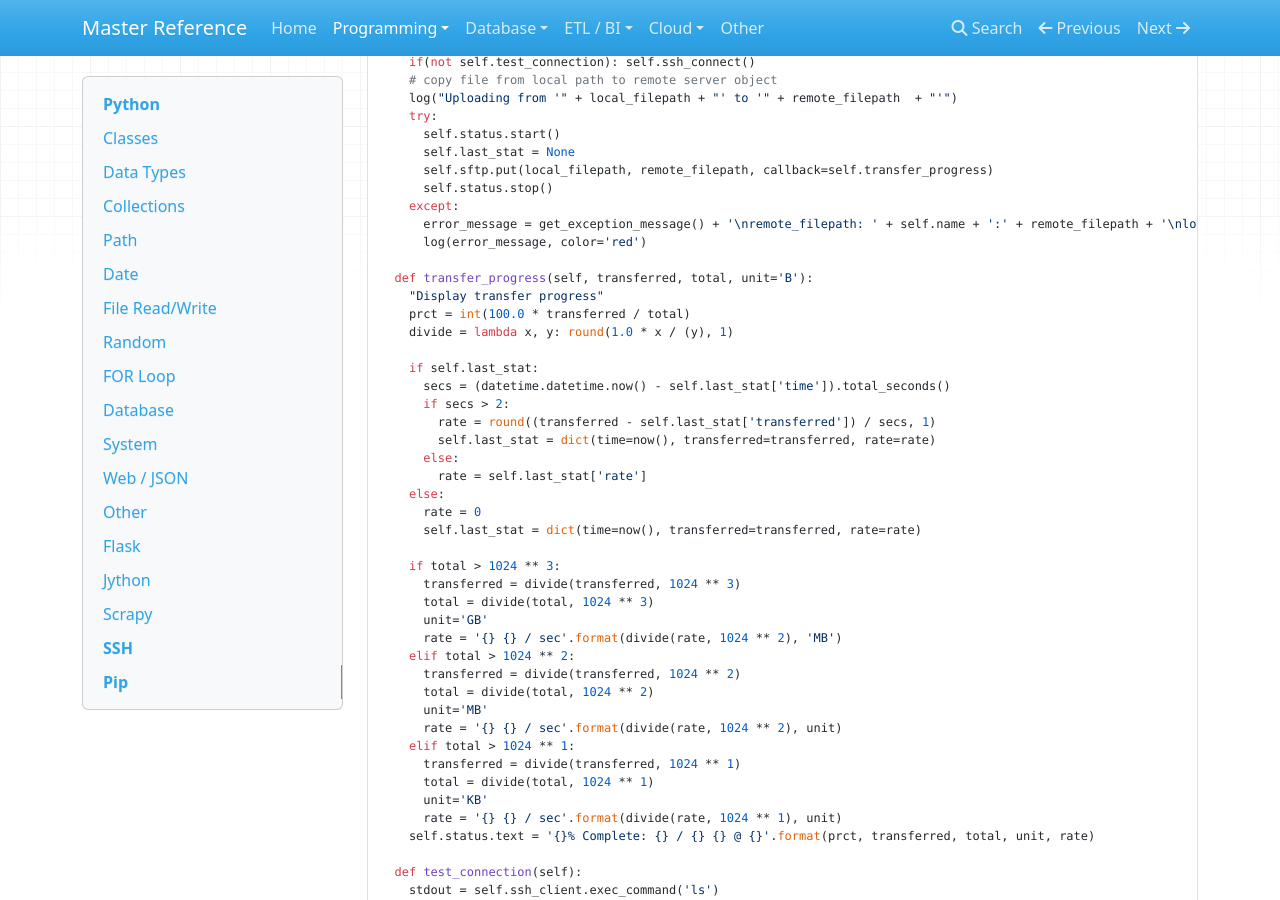
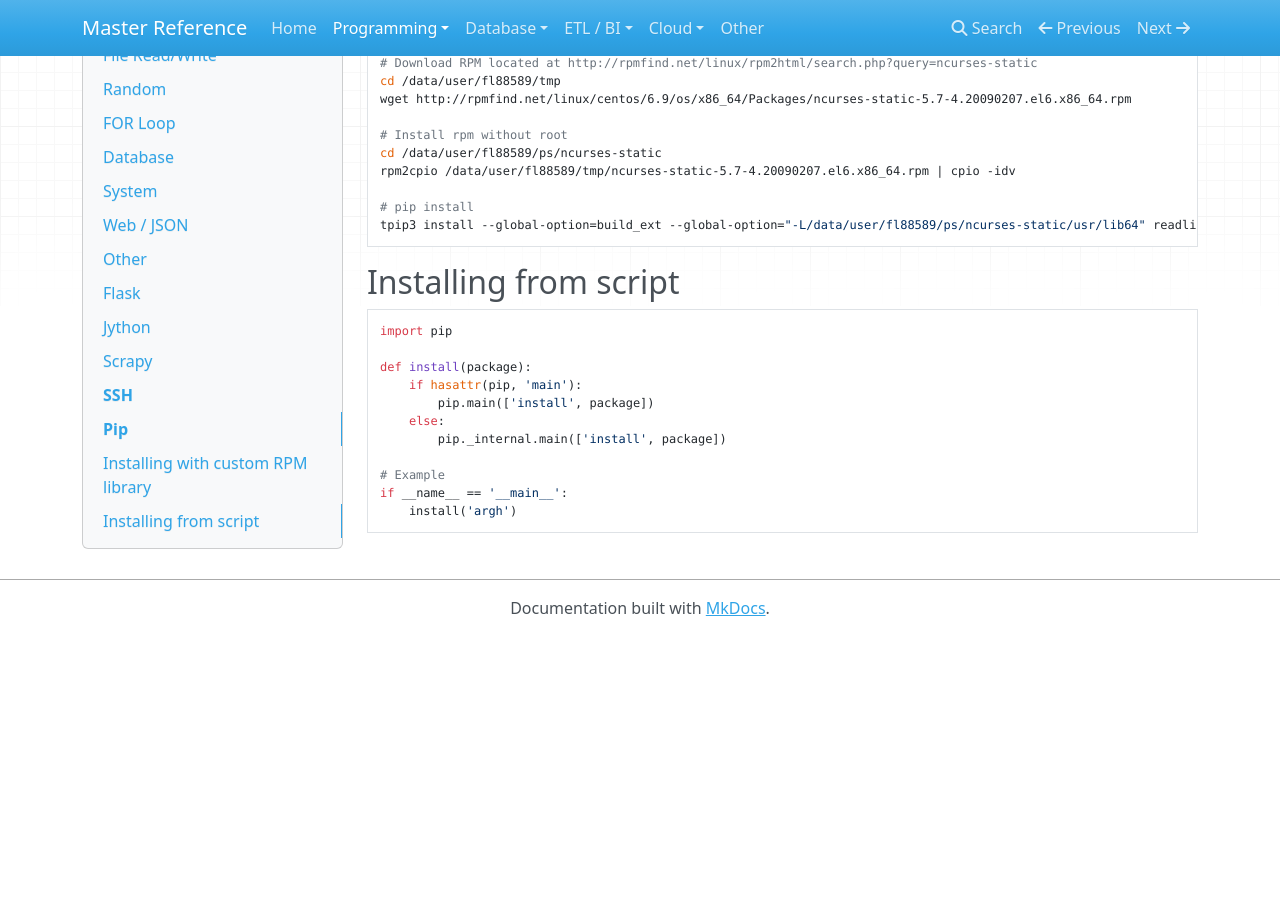
Before and after one commit to flarco/ref-docs, an MkDocs documentation site: the page built from docs/programming/python.md, in a window 1280 px wide and 900 px high, scrolled down 46932 px. Built offline with MkDocs 1.6.1, drawn with Linux system fonts in a browser that asks for light colours; nearby versions of some CDN libraries; old or Windows-style settings are respelled for this version of MkDocs; after the commit the page ends 47568 px from its top, so only the background shows below that.

Commit message:
pip section addition

````diff
--- a/docs/programming/python.md
+++ b/docs/programming/python.md
@@ -29,12 +29,12 @@ class c1:
   @staticmethod
   def sm3(str0):
     print str0
-
 ```
 
 ### Static Method
 
 Can be used/ran without instantiating the class into an object. Static methods have no access to class attributes.
+
 ```python
 # running static method, without object, and without having access to class attributes
 c1.sm3('yoyoyo')
@@ -77,7 +77,6 @@ if __name__ == "__main__":
     print_packages_and_licenses()
 ```
 
-
 ### Simple Method
 
 Can be used/ran after instantiating the class into an object. Simple methods have access to class attributes and object attributes
@@ -86,7 +85,6 @@ Can be used/ran after instantiating the class into an object. Simple methods hav
 O1 = c1()
 o1.m1()
 ```
-
 
 ## Data Types
 
@@ -120,7 +118,6 @@ print('${:,.2f}'.format(salary) ## currency
 ```python
 print("{:,d}".format(12456789))
 ```
-
 
 **Print in Grid:**
 
@@ -196,11 +193,13 @@ with open(r'C:\path\file2.yml', 'w') as outfile:
 ### JSON
 
 **STDin JSON Tool**
+
 ```
 curl http://localhost:3000/stats | python -m "json.tool"
 ```
 
 **Dict to JSON String**
+
 ```python
 import json
 
@@ -208,12 +207,14 @@ print(json.dumps(data_dict))
 ```
 
 **JSON String to Dict**
+
 ```python
 import json
 print(json.loads(json_str))
 ```
 
 **Good Library: jmespath**
+
 ```
 pip install jmespath
 ```
@@ -229,8 +230,8 @@ jmespath.search('result.opening_hours.periods[0].close', data)
 jmespath.search('result.opening_hours.periods[*].close.time', data)
 ```
 
-
 #### Get Unique nested keys
+
 ```python
 all_paths = {}
 def get_unique_keys(data, parent_path=''):
@@ -264,6 +265,7 @@ headers = {
   'Content-type': 'application/json'
 }
 ```
+
 ```python
 for key, value in headers.iteritems():
    print(key + ' ' + values)
@@ -308,7 +310,6 @@ keys = ('name', 'age', 'food')
 values = ('Monty', 42, 'spam')
 dict(zip(keys, values))
 {'food': 'spam', 'age': 42, 'name': 'Monty'}
-
 ```
 
 #### JMESpath Search
@@ -341,7 +342,6 @@ Out[226]: [{'d': 3}, {'d': 3}]
 
 In [227]:  jmespath.search('a.*', d)
 Out[227]: [[1, 2]]
-
 ```
 
 ```python
@@ -465,12 +465,12 @@ class DictTree:
   def get_record(self):
     "Returns one record, omitting lists N:N relationships"
     return self.Rec(*[self.get_value(f) for f in self.fields])
-
 ```
 
 ### Pandas
 
 - Dataframe: :http://pandas.pydata.org/pandas-docs/stable/api.html#dataframe>
+
   - Serialization / IO / Conversion: <http://pandas.pydata.org/pandas-docs/stable/api.html#id12>
 
 - Iterate over dataFrame:
@@ -480,8 +480,6 @@ class DictTree:
   - df.to_csv(fileName): <http://pandas.pydata.org/pandas-docs/stable/generated/pandas.DataFrame.to_csv.html>
   - pandas.read_csv(fileName): <http://pandas.pydata.org/pandas-docs/stable/generated/pandas.read_csv.html>
 
-
-
 ### Array
 
 <https://docs.python.org/2/library/array.html>
@@ -489,11 +487,11 @@ class DictTree:
 Arrays are 10x more efficient than lists.
 
 | **Type code** | **C Type**     | **Python Type**   | **Minimum size in bytes** |
-|---------------|----------------|-------------------|---------------------------|
+| ------------- | -------------- | ----------------- | ------------------------- |
 | 'c'           | char           | character         | 1                         |
 | 'b'           | signed char    | int               | 1                         |
 | 'B'           | unsigned char  | int               | 1                         |
-| 'u'           | Py\_UNICODE    | Unicode character | 2 (see note)              |
+| 'u'           | Py_UNICODE     | Unicode character | 2 (see note)              |
 | 'h'           | signed short   | int               | 2                         |
 | 'H'           | unsigned short | int               | 2                         |
 | 'i'           | signed int     | int               | 2                         |
@@ -520,10 +518,7 @@ size = len(data_array)
 
 for value in data_array:
   print(value)
-
-```
-
-
+```
 
 ### Tuple vs List
 
@@ -531,7 +526,7 @@ for value in data_array:
 
 - **If array of items will never be changed (no appending and no change of inner-item), use Tuple**
 - **If array of items will require lots of changes (many appends or change of inner-item), use List**
-**Performance**
+  **Performance**
 
 Python makes this very easy: timeit is your friend.
 
@@ -541,25 +536,21 @@ python -m timeit -s "x=(1,2,3,4,5,6,7,8)"
 
 python -m timeit -s "x=[1,2,3,4,5,6,7,8]"
 100000000 loops, best of 3: 0.0143 usec per loop
-
 ```
 
 and...
+
 ```python
 $ python -m timeit -s "x=(1,2,3,4,5,6,7,8)" "y=x[3]"
 10000000 loops, best of 3: 0.0938 usec per loop
 
 $ python -m timeit -s "x=[1,2,3,4,5,6,7,8]" "y=x[3]"
 10000000 loops, best of 3: 0.0649 usec per loop
-
-```
-
+```
 
 So in this case, instantiation is almost an order of magnitude faster for the tuple, but item access is actually somewhat faster for the list! So if you're creating a few tuples and accessing them many many times, it may actually be faster to use lists instead.
 
 Of course if you want to change an item, the list will definitely be faster since you'd need to create an entire new tuple to change one item of it (since tuples are immutable).
-
-
 
 ### Mutable/Immutable
 
@@ -607,6 +598,7 @@ Changing mutable objects is cheap.
 ```
 
 **Numbers are immutable:**
+
 ```python
 >>> a = 1
 >>> id(a)
@@ -625,11 +617,10 @@ Changing mutable objects is cheap.
 11.6
 >>> id(a)
 36539224L
-
-
 ```
 
 **Tuple are Immutable**
+
 ```python
 >>> a = (1,2)
 >>> id(a)
@@ -639,8 +630,6 @@ Changing mutable objects is cheap.
 (1, 2, 2)
 >>> id(a)
 47525608L
-
-
 ```
 
 **Lists are Mutable**
@@ -655,6 +644,7 @@ Changing mutable objects is cheap.
 ```
 
 **Dicts are Mutable**
+
 ```python
 >>> a = {'a': 2}
 >>> id(a)
@@ -705,7 +695,6 @@ import copy
 a = [1, 2, 3]
 b = [4, 5, 6]
 c = [a, b]
-
 ```
 
 **Using normal assignment operatings to copy:**
@@ -715,7 +704,6 @@ d = c
 
 print id(c) == id(d)          # True - d is the same object as c
 print id(c[0]) == id(d[0])    # True - d[0] is the same object as c[0]
-
 ```
 
 **Using a shallow copy:**
@@ -724,7 +712,6 @@ print id(c[0]) == id(d[0])    # True - d[0] is the same object as c[0]
 d = copy.copy(c)
 print id(c) == id(d)          # False - d is now a new object
 print id(c[0]) == id(d[0])    # True - d[0] is the same object as c[0]
-
 ```
 
 **Using a deep copy:**
@@ -751,13 +738,9 @@ def test1(times = 100):
 
   results = [t() for i in range(times)]
   print(sum(results) / len(results)
-
-```
-
-```python
-
-
-
+```
+
+```python
 import timeit
 
 
@@ -812,10 +795,9 @@ res_tuple:  {res_tuple}
 ''')
 ```
 
-
 Smaller is better, three level: &lt;, &lt;&lt;, &lt;&lt;&lt;
 
-**If Order is not priority, use** dict **keys to store data, *as they write/append much faster* and *read as fast as list*.**
+**If Order is not priority, use** dict **keys to store data, _as they write/append much faster_ and _read as fast as list_.**
 
 **declare dict = declare list**
 
@@ -865,7 +847,6 @@ python -m timeit -s "x=[1,2,3,4,5,6,7,8]" "for i in x: i"
 
 python -m timeit -s "x=(1,2,3,4,5,6,7,8)" "for i in x: i"
 1000000 loops, best of 3: 0.254 usec per loop
-
 ```
 
 **Iterating lists &lt;&lt; iterating dict values**
@@ -911,12 +892,13 @@ for path_ in sorted(paths.items(), key=lambda x: x[1], reverse=True):
         path = path_[0]
         print path + ' [' + str(paths[path])
 ```
+
 ## Collections
 
 https://docs.python.org/3/library/collections.html
 
 | Collection   | Desciption                                                           |
-|--------------|----------------------------------------------------------------------|
+| ------------ | -------------------------------------------------------------------- |
 | namedtuple() | factory function for creating tuple subclasses with named fields     |
 | deque        | list-like container with fast appends and pops on either end         |
 | ChainMap     | dict-like class for creating a single view of multiple mappings      |
@@ -945,7 +927,6 @@ for image_path in train_path.iterdir():
 
 ## Date
 
-
 ### SQL Datetime
 
 ```python
@@ -980,8 +961,7 @@ utc_delta = datetime.datetime.utcnow() - datetime.datetime.now()
 time_in_utc = datetime.datetime.now() + datetime.timedelta(seconds=round(utc_delta.total_seconds()))
 ```
 
-File Read/Write
----------------
+## File Read/Write
 
 ### Read
 
@@ -989,7 +969,6 @@ File Read/Write
 with open("/tmp/mining/test.txt", "rb") as fileobj:
     for line in fileobj:
         line = line.rstrip()
-
 ```
 
 **Read whole file**
@@ -997,7 +976,6 @@ with open("/tmp/mining/test.txt", "rb") as fileobj:
 ```python
 with open('Path/to/file', 'r') as content_file:
     content = content_file.read()
-
 ```
 
 **Convert to Ascii**
@@ -1005,7 +983,6 @@ with open('Path/to/file', 'r') as content_file:
 ```python
 lines0 = open(file_path,'rb').read()
 lines = lines0.decode('utf-16-le').encode('ascii', 'ignore')
-
 ```
 
 #### XML
@@ -1072,7 +1049,6 @@ target_file.close()
 self.log_file = open(self.log_folder_path + '/informatica_python_log.txt', 'a')
 ```
 
-
 #### XML
 
 ```python
@@ -1107,8 +1083,7 @@ def create_xml(self, jobs, folder_path = '/data/jobs_header'):
 	SaveTexttoFile(xml_body.encode('utf-8'), target_file_path)
 ```
 
-Random
-------
+## Random
 
 ### Numbers
 
@@ -1148,6 +1123,7 @@ N = 6
 ### Unicode
 
 **TypeError: Can't convert 'bytes' object to str implicitly**
+
 ```python
 ascii_string = unicode_string.decode('utf8')
 unicode_string = ascii_string.encode('utf8')
@@ -1155,8 +1131,7 @@ unicode_string = ascii_string.encode('utf8')
 ascii_string = unicode_string.encode('ascii', errors='replace').decode('ascii')
 ```
 
-FOR Loop
---------
+## FOR Loop
 
 ### Range
 
@@ -1241,8 +1216,6 @@ transformation_type_choices = [t["NAME"] for t in transformation_types]
 filter(lambda t: t["NAME"] == type, transformation_types)[0]['TABLEATTRIBUTE']
 
 atts = [a for a in dir(self) if not a.startswith('__') and not callable(getattr(self,a))]
-
-
 ```
 
 <http://www.python-course.eu/lambda.php>
@@ -1253,8 +1226,7 @@ atts = [a for a in dir(self) if not a.startswith('__') and not callable(getattr(
 object_dict = dict((x, x) for x in object_list)
 ```
 
-Database
---------
+## Database
 
 ### SQL statement model
 
@@ -1264,7 +1236,6 @@ Database
 sql = """REPLACE INTO Reservations ({fields}) VALUES ({values})"""
 sql = sql.format(fields=','.join(data), values=','.join(["'%s'"]*len(data))) % tuple(data.values())
 db_target.query_cursor(sql)
-
 ```
 
 **For Update**
@@ -1274,7 +1245,6 @@ For Update
 sql = '''UPDATE session_stats SET {set_fields} WHERE {where_fields}'''
 sql = sql.format(set_fields=' = ?, '.join(session_hash) + ' = ?', where_fields=' = ? AND '.join(session_pk_fields) + ' = ?')
 cursor.execute(sql, tuple(session_hash.values()) + tuple([session_hash[k] for k in session_pk_fields]))
-
 ```
 
 **For MySQL**
@@ -1336,7 +1306,6 @@ else:
 db.commit()
 cursor.close()
 db.close()
-
 ```
 
 #### For Postgres
@@ -1360,7 +1329,6 @@ result = conn.execute(text(sql_upsert.format(
     primary_key=','.join('"COL1" "COL1"'.split()),
     fields_equal_key=','.join([q(no_space(h)) + "=:" + no_space(h) for h in headers]),
   )), **record)
-
 ```
 
 ### Import from CSV
@@ -1374,9 +1342,7 @@ from sqlalchemy import create_engine
 engine = create_engine('postgresql://username:password@localhost:5432/dbname')
 
 df.to_sql("fhrs", engine)
-
-```
-
+```
 
 ### Install MySQL Connector
 
@@ -1386,12 +1352,15 @@ df.to_sql("fhrs", engine)
 **For Ubuntu**
 
 Starting with a vanilla Lucid install \[1\], install pip and upgrade to the latest version:
+
 ```bash
 apt-get install python-pip
 
 pip install -U pip
 ```
+
 Next, install the required development packages:
+
 ```bash
 apt-get install -y python-dev libmysqlclient-dev gcc mysql-devel mysql-common mysql-libs
 
@@ -1405,7 +1374,9 @@ yum install -y python-devel mysql-devel
 
 yum install -y mysql mysql-devel mysql-common mysql-libs gcc
 ```
+
 then
+
 ```bash
 pip install MySQL-python
 
@@ -1423,7 +1394,6 @@ python ./setup.py build
 
 sudo python ./setup.py install
 ```
-
 
 ### ORM
 
@@ -1468,7 +1438,6 @@ def extract_insert(text, cursor):
     sql = '''REPLACE INTO workflow_stats ("{fields}") VALUES ({values})'''
     sql = sql.format(fields='","'.join(result_hash), values=', '.join(['?']*len(result_hash)))
     cursor.execute(sql, tuple(result_hash.values()))
-
 ```
 
 #### Select
@@ -1496,7 +1465,6 @@ c.execute('SELECT * FROM my_db WHERE my_var1=? AND my_var2 <= ?', t)
 rows = c.fetchall()
 for r in rows:
     print r
-
 ```
 
 ## System
@@ -1559,7 +1527,6 @@ for i, rec_dict in enumerate(pool.imap(process_one_field, collect(df))):
 #   pprogress(i+1, len(df.columns), show_time=False)
 #   field = rec_dict['field']
 #   fields_dict[field] = rec_dict
-
 ```
 
 #### Multiprocessing
@@ -1608,20 +1575,20 @@ Measure-Command {python script.py}
 ```
 
 Linux:
+
 ```bash
 time python script.py
 ```
 
 ### Directory
+
 ```python
 import os
 
 list_of_files = os.listdir("C:\\temp")
 for filename in list_of_files:
     print  filename
-
-```
-
+```
 
 #### Check existing / Make
 
@@ -1634,7 +1601,6 @@ if not os.path.exists(folder_path): os.makedirs(folder_path)
 ```python
 import glob
 for f in glob.glob(params_mapping_passthrough['xml_new_files_folder_path'] + '/*'): os.remove(f)
-
 ```
 
 ### File Exists
@@ -1654,7 +1620,6 @@ os.remove(f)
 ```python
 import os
 os.environ["PATH"] += os.pathsep + ";/client/bin"
-
 ```
 
 **Change Current Directory**
@@ -1669,7 +1634,6 @@ os.chdir(path)
 import sys
 for line in sys.stdin:
     print line
-
 ```
 
 ### Command Line Arguments
@@ -1716,7 +1680,6 @@ print 'constant_value   =', results.constant_value
 print 'boolean_switch   =', results.boolean_switch
 print 'collection       =', results.collection
 print 'const_collection =', results.const_collection
-
 ```
 
 <https://pymotw.com/2/argparse/>
@@ -1784,7 +1747,6 @@ for opt, arg in opts:
     if opt == '--version':
         print "DenyHosts version:", VERSION
         sys.exit(0)
-
 ```
 
 ### Commands
@@ -1796,10 +1758,10 @@ from subprocess import call
 ```python
 from subprocess import call
 call(["ls", "-l"])
-
 ```
 
 ### Simple to get output
+
 ```
 import subprocess
 out = subprocess.getoutput(lcmd)
@@ -1815,7 +1777,6 @@ import subprocess
 p = subprocess.Popen(["ls", "-l"], shell=True, stdout=subprocess.PIPE, stderr=subprocess.STDOUT)
 for line in p.stdout.readlines(): print line.rstrip()
 retval = p.wait()
-
 ```
 
 #### To get live output
@@ -1829,11 +1790,9 @@ p = subprocess.Popen(["ls", "-l"], shell=True, stdout=subprocess.PIPE, stderr=su
 lines = []
 for line in iter(p.stdout.readline, ''):
     lines.append(line.rstrip())
-
-```
-
-Web / JSON
-----------
+```
+
+## Web / JSON
 
 ### urllib2
 
@@ -1881,7 +1840,6 @@ for k,v in headers.iteritems():
     request.add_header(k, v)
 
 json_data = json.load(urlopen(request))
-
 ```
 
 #### Use Proxy
@@ -1891,10 +1849,10 @@ proxy = urllib2.ProxyHandler({'http': '127.0.0.1'})
 opener = urllib2.build_opener(proxy)
 urllib2.install_opener(opener)
 urllib2.urlopen('http://www.google.com')
-
 ```
 
 ### NLTM Windows Auth
+
 ```python
 import requests
 from requests.auth import HTTPBasicAuth
@@ -1922,7 +1880,6 @@ proxy = Proxy({
     })
 
 driver = webdriver.Firefox(proxy=proxy)
-
 ```
 
 ### A Proxy Server
@@ -2025,11 +1982,9 @@ if __name__ == '__main__':
         except KeyboardInterrupt:
             print "Ctrl C - Stopping server"
             sys.exit(1)
-
-```
-
-Other
------
+```
+
+## Other
 
 ### Decorators
 
@@ -2062,7 +2017,6 @@ def do_something():
 @synchronzied(lock)
 def do_something_else():
   # etc
-
 ```
 
 **Time Wrapper:**
@@ -2081,7 +2035,6 @@ def time_dec(func):
 
 @time_dec
 def myFunction(n):
-
 ```
 
 ### PyVirtualDisplay
@@ -2095,7 +2048,6 @@ pip install pyvirtualdisplay
 ```bash
 wget http://vault.centos.org/6.2/os/x86_64/Packages/xorg-x11-server-Xvfb-1.10.4-6.el6.x86_64.rpm
 yum localinstall -y xorg-x11-server-Xvfb-1.10.4-6.el6.x86_64.rpm
-
 ```
 
 **Debian**
@@ -2119,7 +2071,6 @@ formatter = logging.Formatter("%(asctime)s;%(levelname)s;%(message)s","%Y-%m-%d
 ch.setFormatter(formatter)
 logger.addHandler(ch)
 logger.propagate = False
-
 ```
 
 ### LXML
@@ -2130,8 +2081,8 @@ OR
 sudo apt-get install python-dev libxml2-dev libxslt-dev build-essential
 
 sudo pip install lxml
-
-```
+```
+
 ```python
 for element in xml_tree.iter():
   # print element.tag
@@ -2190,7 +2141,6 @@ curl https://raw.githubusercontent.com/pypa/pip/master/contrib/get-pip.py | pyth
 
 # Install `virtualenv`
 pip2.7 install virtualenv
-
 ```
 
 ### Python Libraries
@@ -2209,8 +2159,7 @@ Ubuntu:
 
 <https://www.digitalocean.com/community/tutorials/how-to-serve-flask-applications-with-uwsgi-and-nginx-on-ubuntu-14-04>
 
-Flask
------
+## Flask
 
 **Passing Variables to Template**
 
@@ -2233,7 +2182,6 @@ def hello():
 
 if __name__ == "__main__":
     app.run(host= '0.0.0.0', port = 5000, debug=True)
-
 ```
 
 ### Passing Params through URI
@@ -2250,7 +2198,6 @@ You can typecast (well kinda) the arguments in three ways, path, int and float,
 <float:stuff> # like int but for floating point values
 <path:stuff> # like the default but also accepts slashes
 <stuff> # Default
-
 ```
 
 ### Handle Form POST Requests
@@ -2263,12 +2210,12 @@ def hello():
     name=request.form['yourname']
     email=request.form['youremail']
     return render_template('form_action.html', name=name, email=email)
-
 ```
 
 ### Handle URL Arguments
 
 <http://code.runnable.com/Uhf58hcCo9RSAACs/using-sessions-in-flask-for-python>
+
 ```python
 @app.route('/form')
 def form(): # "GET /form?yourname=fff HTTP/1.1"
@@ -2283,7 +2230,6 @@ def form(): # "GET /form?yourname=fff HTTP/1.1"
   else:
     # If no name has been sent, show the form
     return render_template('form.html', session=session)
-
 ```
 
 Flask with AngularJS:
@@ -2293,8 +2239,6 @@ Flask with AngularJS:
 Flask with JQuery:
 
 <http://www.giantflyingsaucer.com/blog/?p=4310>
-
-
 
 ## Jython
 
@@ -2315,7 +2259,6 @@ from scrapy.http import HtmlResponse
 
 response = HtmlResponse(url='http://example.com', body=html_text, encoding='utf8')
 response.css('img').xpath('@src').extract()
-
 ```
 
 **Using CSS**
@@ -2330,12 +2273,9 @@ item = results[0]
 text = item.css(css_selector_str2 + '::text').extract()
 ```
 
-
-
 # SSH
 
 ```python
-
 class Server(object):
   def __init__(self, name, ip, username, password=None, key_path=None):
     self.port = 22
@@ -2629,7 +2569,7 @@ class Server(object):
 
 # Pip
 
-**Installing with custom RPM library**
+## Installing with custom RPM library
 
 ```bash
 # Download RPM located at http://rpmfind.net/linux/rpm2html/search.php?query=ncurses-static
@@ -2643,3 +2583,19 @@ rpm2cpio /data/user/fl88589/tmp/ncurses-static-5.7-4.20090207.el6.x86_64.rpm | c
 # pip install
 tpip3 install --global-option=build_ext --global-option="-L/data/user/fl88589/ps/ncurses-static/usr/lib64" readline
 ```
+
+## Installing from script
+
+```python
+import pip
+
+def install(package):
+    if hasattr(pip, 'main'):
+        pip.main(['install', package])
+    else:
+        pip._internal.main(['install', package])
+
+# Example
+if __name__ == '__main__':
+    install('argh')
+```
````
